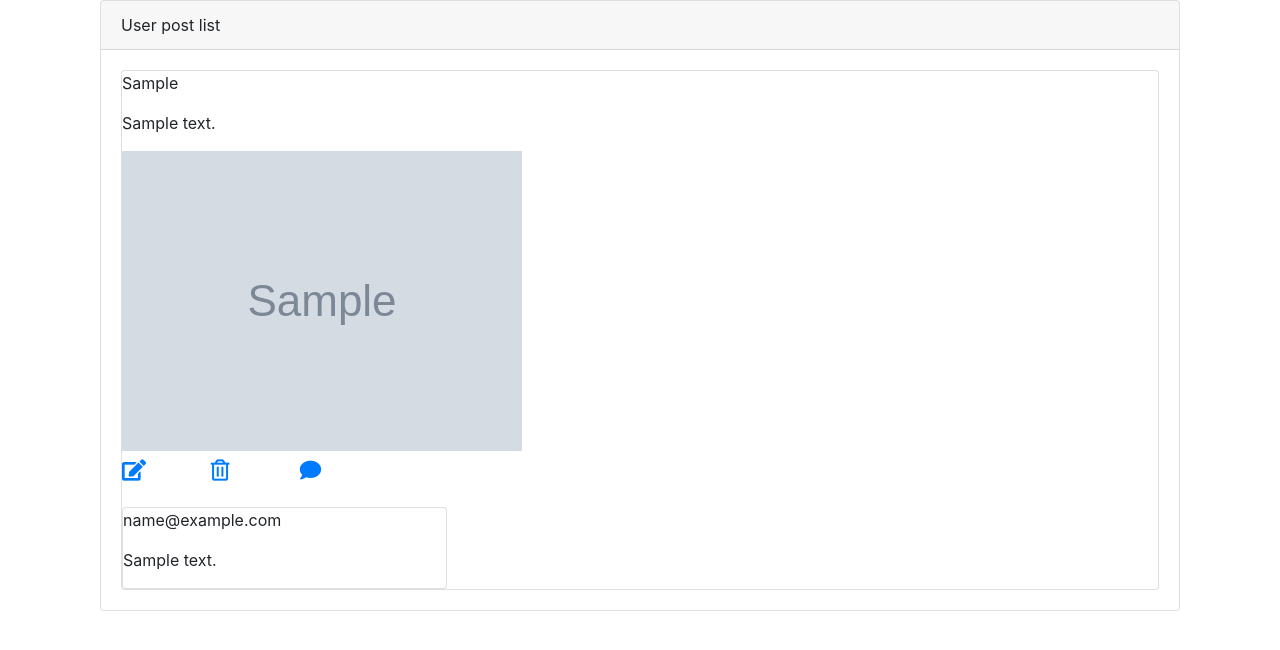
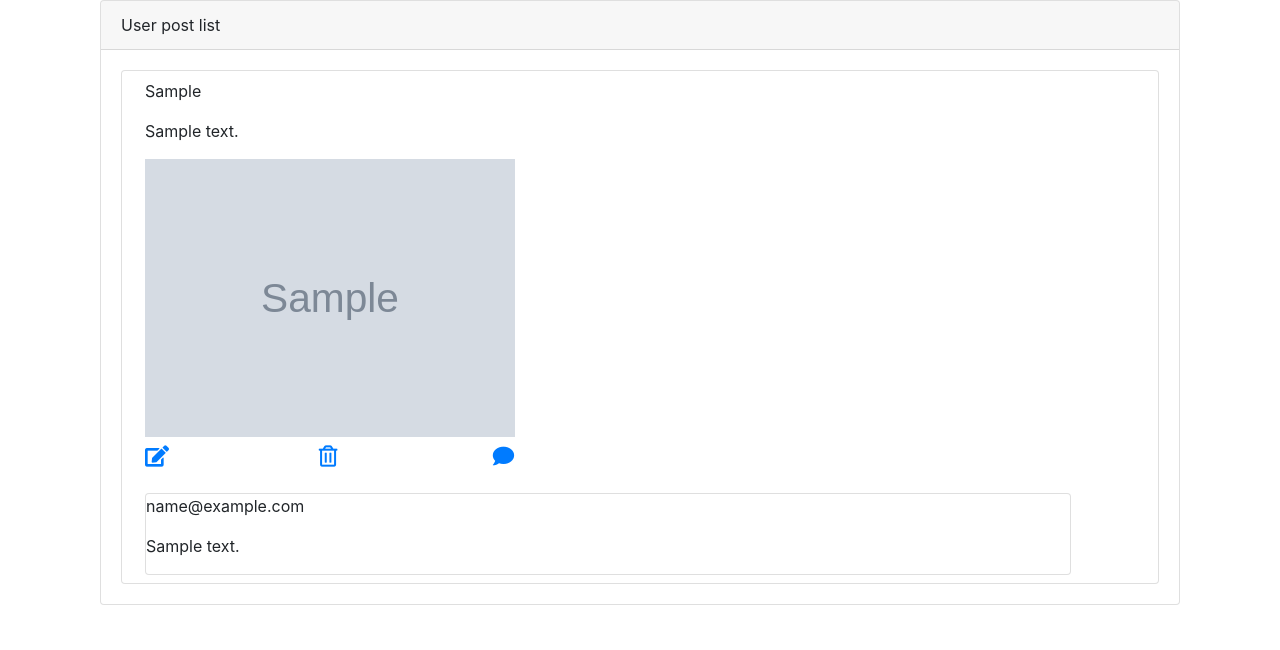
Before and after one commit to hunterinious/django_test, a Django app: page / in a window 1280 px wide. Shown: the top 650 px of the page. Run offline with Django 3.2, Linux system fonts and the light colour scheme; tables that the repository leaves empty hold one stand-in row (values such as "Sample post"); grey boxes marked "Sample" are stand-in pictures; some libraries are stand-ins or nearby versions.

Commit message:
post list template updated

```diff
--- a/templates/posts/post_list.html
+++ b/templates/posts/post_list.html
@@ -2,7 +2,6 @@
 
 {% block content %}
 <div class="container">
-
     <div class="card">
         <div class="card-header">
             User post list
@@ -10,37 +9,37 @@
         <div class="card-body">
             {% for p in user_post_list %}
                 <div class="card">
-                    <div class="row">
-                         <div class="col-4">
+                    <div class="row ml-2 mt-2">
+                         <div class="col-11">
                             <p>
                                 {{ p.theme }}
                             </p>
                              <p>
                                 {{ p.description }}
                             </p>
-                             <img src="{{ p.picture.url }}">
+                             <img src="{{ p.picture.url }}"  class="img-fluid" style="width: 370px;">
                         </div>
                     </div>
-                    <div class="row">
-                        <div class="col-1 mt-2 mb-4">
+                    <div class="row ml-2">
+                        <div class="col-2 mt-2 mb-4">
                           <a href="{% url 'post-update' p.id %}" >
                                 <i class="fas fa-edit fa-lg"></i>
                           </a>
                         </div>
-                        <div class="col-1 mt-2 mb-4">
+                        <div class="col-2 mt-2 mb-4">
                           <a href="{% url 'post-delete' p.id %}" >
                                 <i class="far fa-trash-alt fa-lg"></i>
                           </a>
                         </div>
-                        <div class="col-1 mt-2 mb-4">
+                        <div class="col-2 mt-2 mb-4">
                           <a href="{% url 'comment-create' p.id %}" >
                                 <i class="fas fa-comment fa-lg"></i>
                           </a>
                         </div>
                     </div>
 
-                     <div class="row">
-                         <div class="col-4">
+                     <div class="row ml-2 mb-2">
+                         <div class="col-11">
                              {% for c in p.comment_set.all %}
                              <div class="card">
                                     <p>
```
